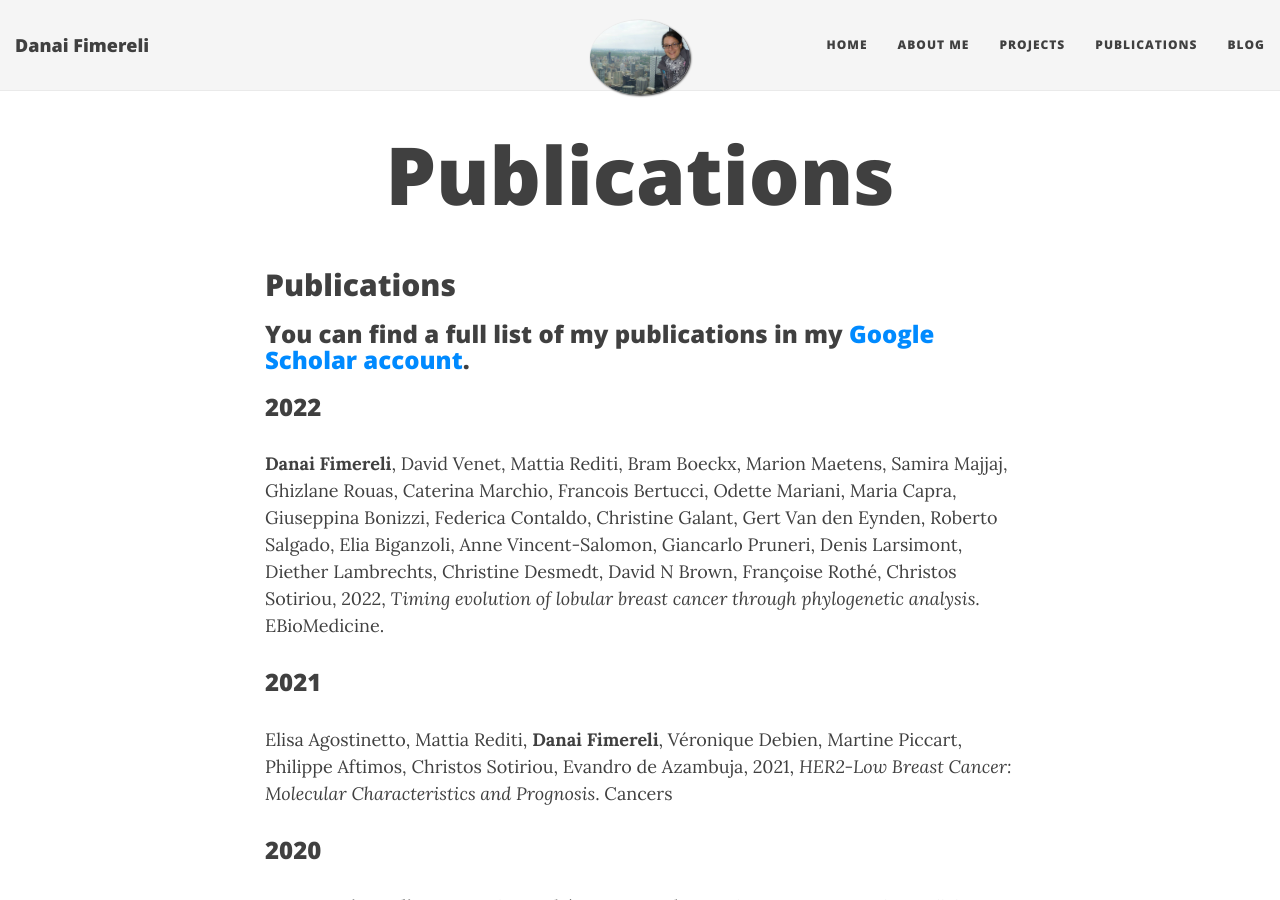
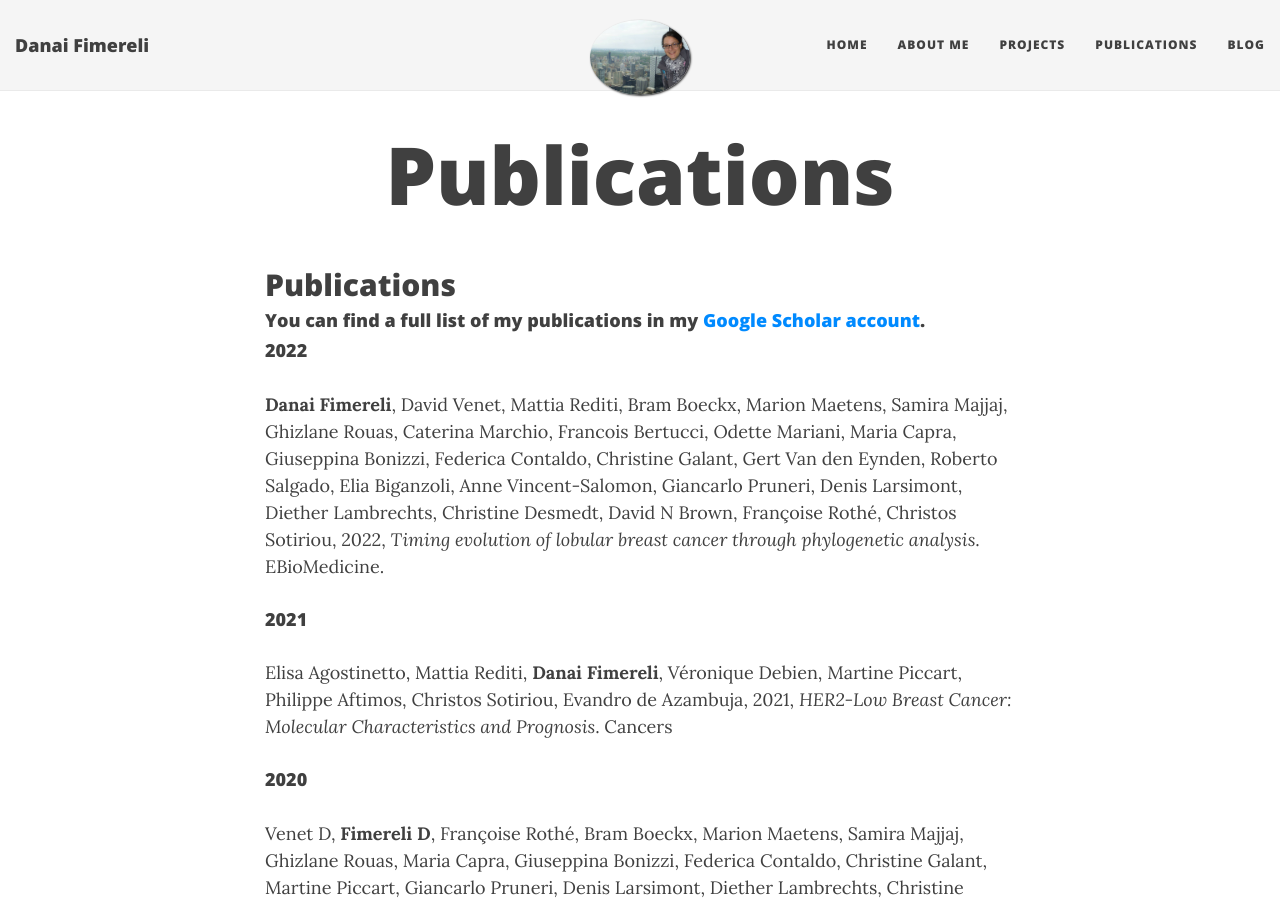
Before and after one commit to dfimerel/dfimerel.github.io, a Jekyll site: the page built from publications.md, in a window 1280 px wide and 900 px high. Built offline with Jekyll 4.4.1, drawn with Linux system fonts in a browser that asks for light colours; nearby versions of some CDN libraries; our own code applies the rules of GitHub Pages for plain Markdown files.

```diff
--- a/publications.md
+++ b/publications.md
@@ -6,37 +6,30 @@ subtitle:
 
 ## Publications
 
-### You can find a full list of my publications in my [Google Scholar account](https://scholar.google.com/citations?user=zj3vmKQAAAAJ&hl=en).
+#### You can find a full list of my publications in my [Google Scholar account](https://scholar.google.com/citations?user=zj3vmKQAAAAJ&hl=en).
 
-### 2022
+#### 2022
 **Danai Fimereli**, David Venet, Mattia Rediti, Bram Boeckx, Marion Maetens, Samira Majjaj, Ghizlane Rouas, Caterina Marchio, Francois Bertucci, Odette Mariani, Maria Capra, Giuseppina Bonizzi, Federica Contaldo, Christine Galant, Gert Van den Eynden, Roberto Salgado, Elia Biganzoli, Anne Vincent-Salomon, Giancarlo Pruneri, Denis Larsimont, Diether Lambrechts, Christine Desmedt, David N Brown, Françoise Rothé, Christos Sotiriou, 2022, *Timing evolution of lobular breast cancer through phylogenetic analysis*. EBioMedicine.
 
-### 2021
+#### 2021
 Elisa Agostinetto, Mattia Rediti, **Danai Fimereli**, Véronique Debien, Martine Piccart, Philippe Aftimos, Christos Sotiriou, Evandro de Azambuja, 2021, *HER2-Low Breast Cancer: Molecular Characteristics and Prognosis*. Cancers
 
-### 2020
+#### 2020
 Venet D, **Fimereli D**, Françoise Rothé, Bram Boeckx, Marion Maetens, Samira Majjaj, Ghizlane Rouas, Maria Capra, Giuseppina Bonizzi, Federica Contaldo, Christine Galant, Martine Piccart, Giancarlo Pruneri, Denis Larsimont, Diether Lambrechts, Christine Desmedt, Christos Sotiriou, 2020. *Phylogenetic reconstruction of advanced breast cancer reveals two different routes of metastatic dissemination associated with distinct clinical outcome*. EBioMedicine.
 
-### 2018
+#### 2018
 **Fimereli D**, Fumagalli D, Brown D, Gacquer D, Rothé D, Salgado R,Larsimont D, Sotiriou C, Detours V (2018) Genomic hotspots but few recurrent fusion genes in breast cancer. Genes, Chromosomes and Cancer.
 
-
-### 2016
+#### 2016
 Saiselet, M., Pita, J.M., Augenlicht, A., Dom, G., Tarabichi, M.,**Fimereli, D.**, Dumont, J.E., Detours, V. and Maenhaut, C., 2016. *miRNA expression and function in thyroid carcinomas: a comparative and critical analysis and a model for other cancers*. Oncotarget.
 
-
-### 2015
-
+#### 2015
 Le Pennec, S., Konopka, T., Gacquer, D.,**Fimereli, D.**, Tarabichi, M., Tomás, G., Savagner, F., Decaussin-Petrucci, M., Trésallet, C., Andry, G. and Larsimont, D., 2015. *Intratumor heterogeneity and clonal evolution in an aggressive papillary thyroid cancer and matched metastases*. Endocrine-related cancer.
 
 **Fimereli, D.**, Gacquer, D., Fumagalli, D., Salgado, R., Rothé, F., Larsimont, D., Sotiriou, C. and Detours, V., 2015. *No significant viral transcription detected in whole breast cancer transcriptomes*. BMC cancer.
 
-
-### 2013
-
+#### 2013
 **Fimereli, D.**, Detours, V. and Konopka, T., 2013. *TriageTools: tools for partitioning and prioritizing analysis of high-throughput sequencing data*. Nucleic acids research.
 
-
-### 2012
-
+#### 2012
 **Fimereli, D.K.**, Tsirigos, K.D., Litou, Z.I., Liakopoulos, T.D., Bagos, P.G. and Hamodrakas, S.J., 2012. *CW-PRED: a HMM-based method for the classification of cell wall-anchored proteins of Gram-positive bacteria*. In Artificial Intelligence: Theories and Applications.
```
